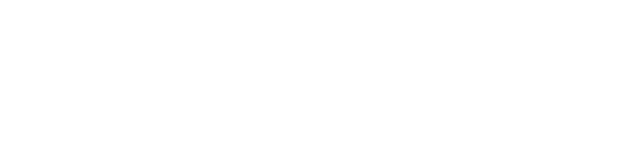
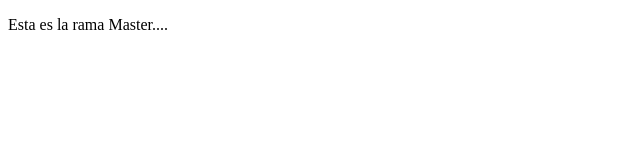
Before and after one commit to jm-27/repoJMCursoGit, a plain HTML site: page index.html in a window 1280 px wide. Shown: the whole page, without its empty margins (0-640 px from the left). Drawn offline with Linux system fonts and the light colour scheme.

Commit message:
Inicializando repo...

```diff
--- a/index.html
+++ b/index.html
@@ -7,7 +7,7 @@
     <title>Document</title>
 </head>
 <body>
-
+    <p>Esta es la rama Master....  </p>
 
 
 
```
